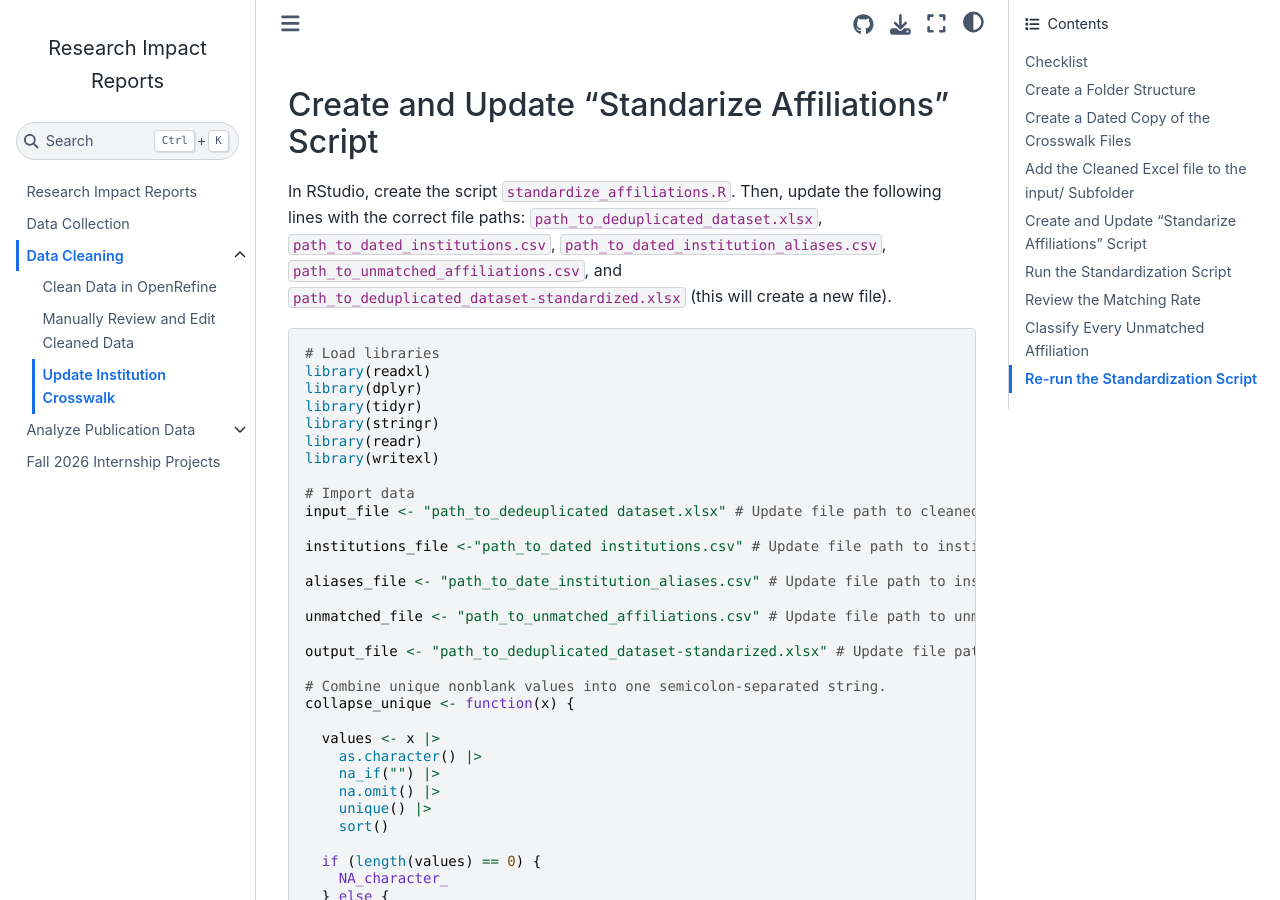
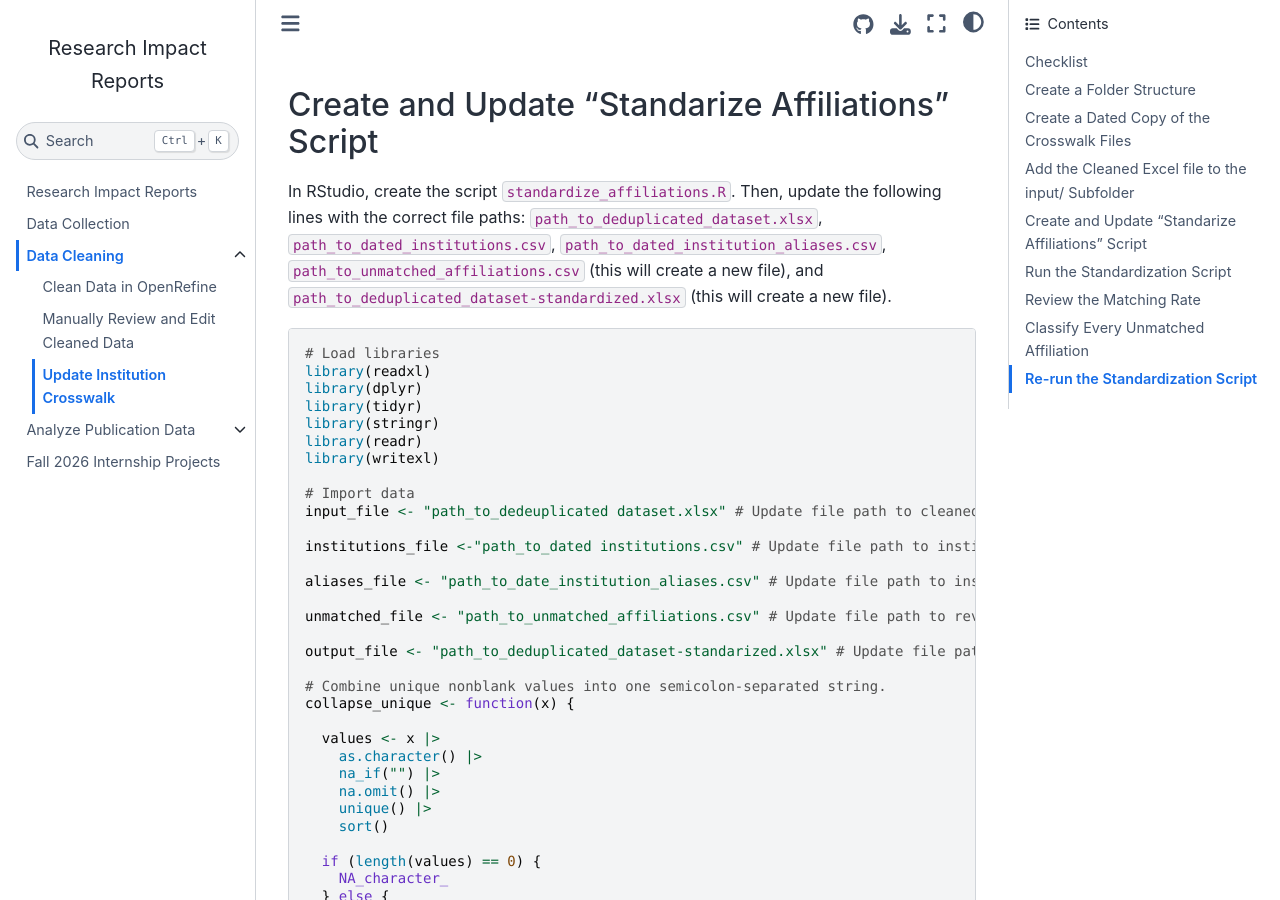
Before and after one commit to vvlooking/research-impact, a Jupyter Book: the page built from website/data-cleaning-crosswalk.md, in a window 1280 px wide and 900 px high, scrolled down 1080 px. Built offline with Jupyter Book 1.0.4 settings and Sphinx 7.4.7 and the Sphinx Book theme 1.1.4, drawn with Linux system fonts in a browser that asks for light colours.

Commit message:
Clarify file paths in standardize_affiliations.R script

````diff
--- a/website/data-cleaning-crosswalk.md
+++ b/website/data-cleaning-crosswalk.md
@@ -28,7 +28,7 @@ Upload the cleaned de-duplicated Excel file into the "input/" subfolder. The Exc
 
 ## Create and Update "Standarize Affiliations" Script
 
-In RStudio, create the script `standardize_affiliations.R`. Then, update the following lines with the correct file paths: `path_to_deduplicated_dataset.xlsx`, `path_to_dated_institutions.csv`, `path_to_dated_institution_aliases.csv`, `path_to_unmatched_affiliations.csv`, and `path_to_deduplicated_dataset-standardized.xlsx` (this will create a new file).
+In RStudio, create the script `standardize_affiliations.R`. Then, update the following lines with the correct file paths: `path_to_deduplicated_dataset.xlsx`, `path_to_dated_institutions.csv`, `path_to_dated_institution_aliases.csv`, `path_to_unmatched_affiliations.csv` (this will create a new file), and `path_to_deduplicated_dataset-standardized.xlsx` (this will create a new file).
 
 ```r
 # Load libraries
@@ -46,7 +46,7 @@ institutions_file <-"path_to_dated institutions.csv" # Update file path to insti
 
 aliases_file <- "path_to_date_institution_aliases.csv" # Update file path to institution aliases (data/ subfolder)
 
-unmatched_file <- "path_to_unmatched_affiliations.csv" # Update file path to unmatched affiliations spreadsheet (review/ subfolder)
+unmatched_file <- "path_to_unmatched_affiliations.csv" # Update file path to review folder (review/ subfolder)
 
 output_file <- "path_to_deduplicated_dataset-standarized.xlsx" # Update file path to output folder (output/ subfolder)
 
````
